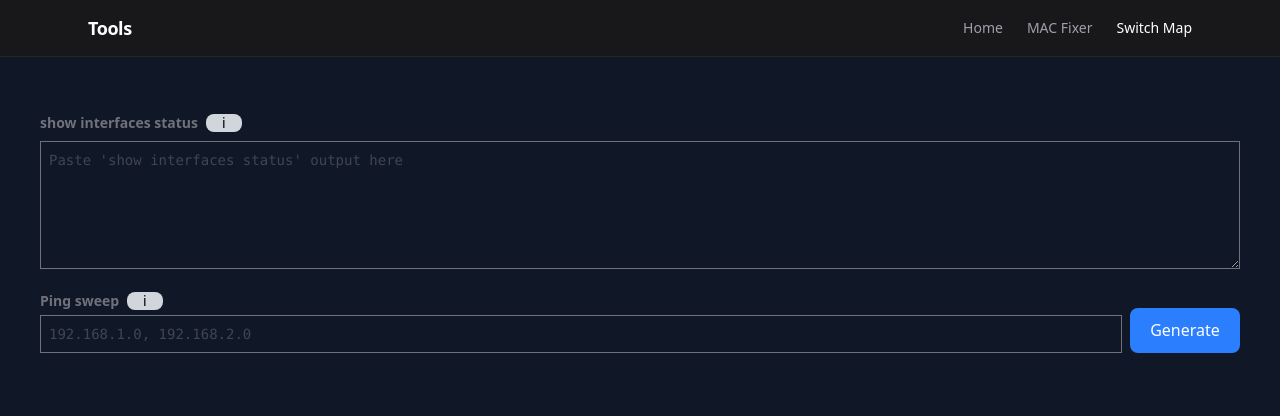
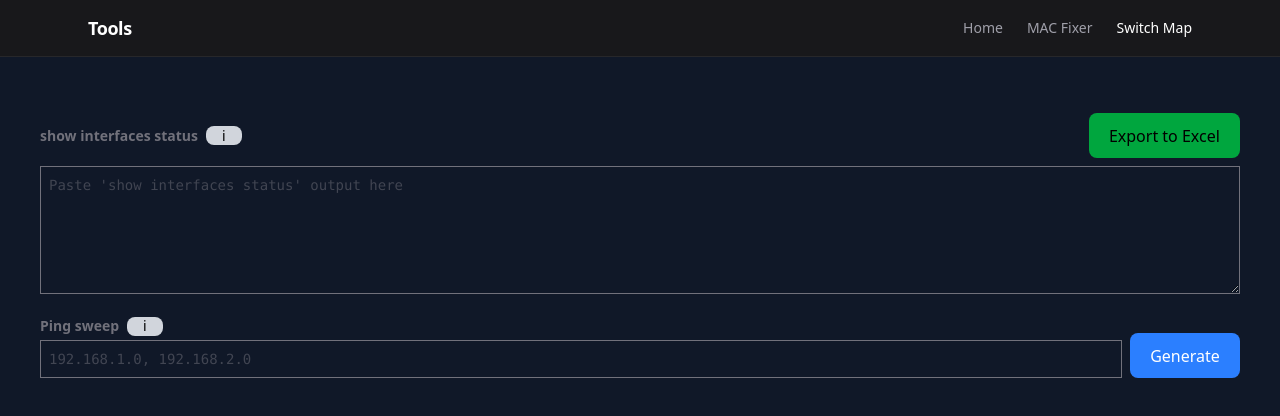
Before and after one commit to cloudsurfer-dev/cs_tools, a React (Vite) app: page /#/SwitchMap in a window 1280 px wide. Shown: the top 416 px of the page. Built offline with nearby package versions, Linux system fonts and the light colour scheme.

Commit message:
Fixed PS script download Added export to excel option

```diff
--- a/package.json
+++ b/package.json
@@ -14,7 +14,8 @@
     "react": "^19.2.0",
     "react-dom": "^19.2.0",
     "react-router-dom": "^7.13.1",
-    "tailwindcss": "^4.1.18"
+    "tailwindcss": "^4.1.18",
+    "xlsx": "^0.18.5"
   },
   "devDependencies": {
     "@eslint/js": "^9.39.1",
--- a/src/pages/SwitchMap.tsx
+++ b/src/pages/SwitchMap.tsx
@@ -6,7 +6,8 @@ import { parseInfoblox } from "../switch_map/ParseInfoBlox.ts";
 import { buildDeviceMap, type DeviceMap } from "../switch_map/BuildDeviceMap.ts";
 import { VLAN_COLORS } from "../switch_map/VlanColors.ts";
 import { PingTool } from "../switch_map/PingTool.tsx";
-import {InfoPopOver} from "../components/InfoPopOver.tsx";
+import { InfoPopOver } from "../components/InfoPopOver.tsx";
+import { exportXlsx } from "../switch_map/ExportXlsx.ts";
 
 const COLOR_PALETTE = [
     "bg-yellow-400",
@@ -107,9 +108,19 @@ export const SwitchMap = () => {
     return (
         <div className="p-4 space-y-4">
             <div className="space-y-2">
-                <label className="font-semibold text-sm flex items-center">
-                    <span className="mr-2">show interfaces status</span>
-                    <InfoPopOver>Paste the output from "sh int status"</InfoPopOver>
+                <label className="flex justify-between items-center">
+                    <div className="font-semibold text-sm flex items-center">
+                        <span className="mr-2">show interfaces status</span>
+                        <InfoPopOver>Paste the output from "sh int status"</InfoPopOver>
+                    </div>
+                    <div>
+                        <button
+                            onClick={() => exportXlsx(ports, deviceMap)}
+                            className="px-4 py-2 font-semibold rounded bg-green-600 text-black ml-auto"
+                        >
+                            Export to Excel
+                        </button>
+                    </div>
                 </label>
                 <textarea
                     className="border w-full h-32 p-2 font-mono text-sm"
--- /dev/null
+++ b/src/switch_map/ExportXlsx.ts
@@ -0,0 +1,45 @@
+import * as XLSX from "xlsx";
+import { type Port } from "./Types.ts";
+import { type DeviceMap } from "./BuildDeviceMap.ts";
+
+const buildFilename = (): string => {
+    const now     = new Date();
+    const date    = now.toISOString().slice(0, 10);
+    const hours   = String(now.getHours()).padStart(2, "0");
+    const minutes = String(now.getMinutes()).padStart(2, "0");
+    return `switch-export-${date}-${hours}${minutes}.xlsx`;
+};
+
+export const exportXlsx = (ports: Port[], deviceMap: DeviceMap): void => {
+    const rows = ports.map((port) => {
+        const device = deviceMap.get(port.port);
+        return {
+            "Port":         port.port,
+            "Name":         port.name,
+            "Status":       port.status,
+            "VLAN":         port.vlan,
+            "MAC":          device?.mac      ?? "",
+            "IP":           device?.ip       ?? "",
+            "Hostname":     device?.hostname ?? "",
+            "Patch Panel":  "",
+        };
+    });
+
+    const ws = XLSX.utils.json_to_sheet(rows);
+
+    // Set column widths
+    ws["!cols"] = [
+        { wch: 12 }, // Port
+        { wch: 30 }, // Name
+        { wch: 14 }, // Status
+        { wch: 8  }, // VLAN
+        { wch: 20 }, // MAC
+        { wch: 16 }, // IP
+        { wch: 30 }, // Hostname
+        { wch: 16 }, // Patch Panel
+    ];
+
+    const wb = XLSX.utils.book_new();
+    XLSX.utils.book_append_sheet(wb, ws, "Switch Export");
+    XLSX.writeFile(wb, buildFilename());
+};
--- a/src/switch_map/PingTool.tsx
+++ b/src/switch_map/PingTool.tsx
@@ -14,7 +14,7 @@ const buildRunCommand = (networks: string[]): string => {
 };
 
 const downloadScript = async () => {
-    const response = await fetch("/PingSweep.ps1");
+    const response = await fetch("PingSweep.ps1");
     const blob     = await response.blob();
     const url      = URL.createObjectURL(blob);
     const a        = document.createElement("a");
```
Also changed, not shown: 2 other files (tests, documents, lock files or other folders).
